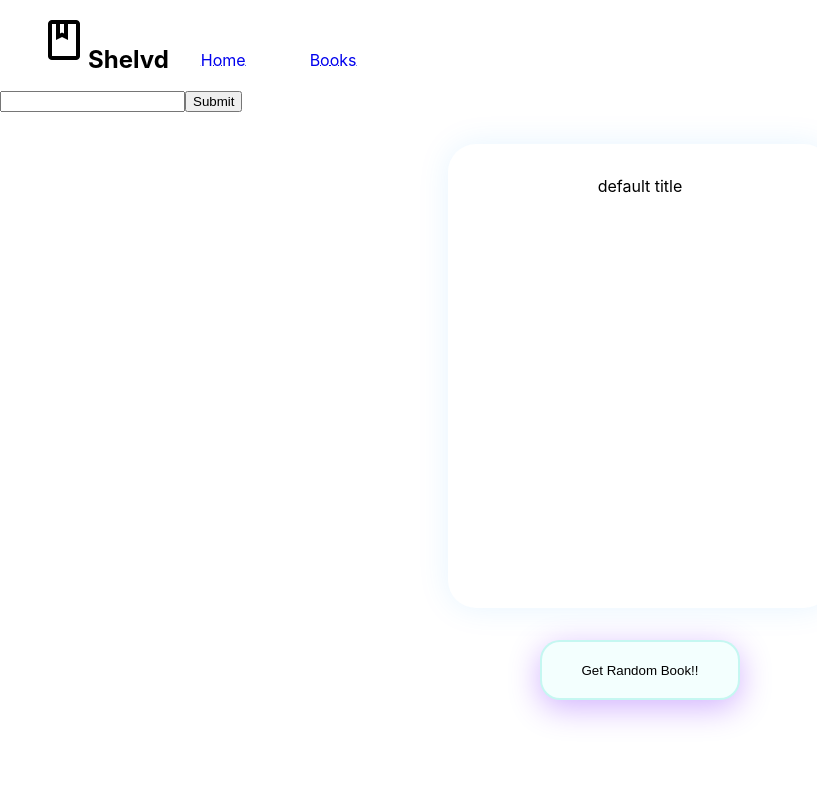
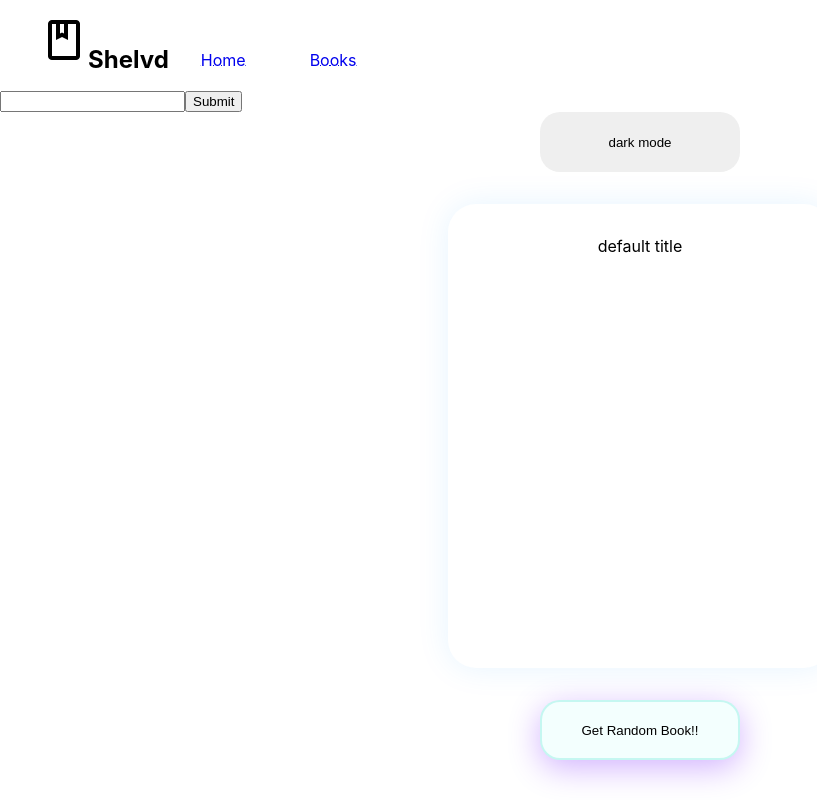
Before and after one commit to alliecaton/shelvd-react, a React (Create React App) app: page / in a window 1280 px wide. Shown: the whole page, without its empty margins (0-817 px from the left). Built offline with nearby package versions, Linux system fonts and the light colour scheme.

Commit message:
setting up for dark mode

```diff
--- a/src/App.js
+++ b/src/App.js
@@ -1,14 +1,21 @@
-import './App.css';
-import React, { useState } from 'react';
-import HomeContainer from './containers/HomeContainer';
-import NavBar from './components/NavBar.js';
-import SearchContainer from './containers/SearchContainer';
-import { BrowserRouter as Router, Switch, Route } from 'react-router-dom';
-import BookListContainer from './containers/BookListContainer';
+import './App.css'
+import React, { useState } from 'react'
+import HomeContainer from './containers/HomeContainer'
+import NavBar from './components/shared/NavBar.js'
+import SearchContainer from './containers/SearchContainer'
+import { BrowserRouter as Router, Switch, Route } from 'react-router-dom'
+import BookListContainer from './containers/BookListContainer'
 
 function App() {
-	const [mode] = useState('light');
+	const [light, setState] = useState(true)
 
+	const changeMode = () => {
+		setState(prevState => ({
+			light: !prevState.light,
+		}))
+	}
+
+	console.log(light)
 	return (
 		<div className='App'>
 			<Router>
@@ -16,7 +23,7 @@ function App() {
 				<SearchContainer />
 				<Switch>
 					<Route exact path='/'>
-						<HomeContainer mode={mode} />
+						<HomeContainer light={light} changeMode={changeMode} />
 					</Route>
 					<Route path='/books'>
 						<BookListContainer />
@@ -24,7 +31,7 @@ function App() {
 				</Switch>
 			</Router>
 		</div>
-	);
+	)
 }
 
-export default App;
+export default App
--- a/src/Components/RandomBook.js
+++ b/src/Components/RandomBook.js
@@ -1,5 +1,5 @@
 import React, { useState } from 'react'
-import Button from './Button'
+import Button from './shared/Button'
 
 const RandomBook = () => {
 	const [bookData] = useState({
--- a/src/Components/Searchbar.js
+++ b/src/Components/shared/Searchbar.js
@@ -1,7 +1,7 @@
 import React, { useState } from 'react'
 import { useHistory } from 'react-router-dom'
 import { connect } from 'react-redux'
-import { fetchResults } from '../actions/searchActions'
+import { fetchResults } from '../../actions/searchActions'
 
 const Searchbar = props => {
 	let history = useHistory()
--- a/src/Containers/HomeContainer.js
+++ b/src/Containers/HomeContainer.js
@@ -1,11 +1,13 @@
-import React from 'react';
-import RandomBook from '../components/RandomBook';
-const HomeContainer = ({ mode }) => {
+import React from 'react'
+import RandomBook from '../components/RandomBook'
+
+const HomeContainer = ({ light, changeMode }) => {
 	return (
 		<div className='home-container'>
+			<button onClick={changeMode}>dark mode</button>
 			<RandomBook />
 		</div>
-	);
-};
+	)
+}
 
-export default HomeContainer;
+export default HomeContainer
--- a/src/Containers/SearchContainer.js
+++ b/src/Containers/SearchContainer.js
@@ -1,5 +1,5 @@
 import React from 'react'
-import Searchbar from '../components/Searchbar'
+import Searchbar from '../components/shared/Searchbar'
 // import BookListContainer from './BookListContainer';
 
 const SearchContainer = () => {
```
Also changed, not shown: src/Components/shared/NavBar.js (renamed from src/Components/NavBar.js, +6 -7 lines), src/Components/shared/Button.js (renamed from src/Components/Button.js).
